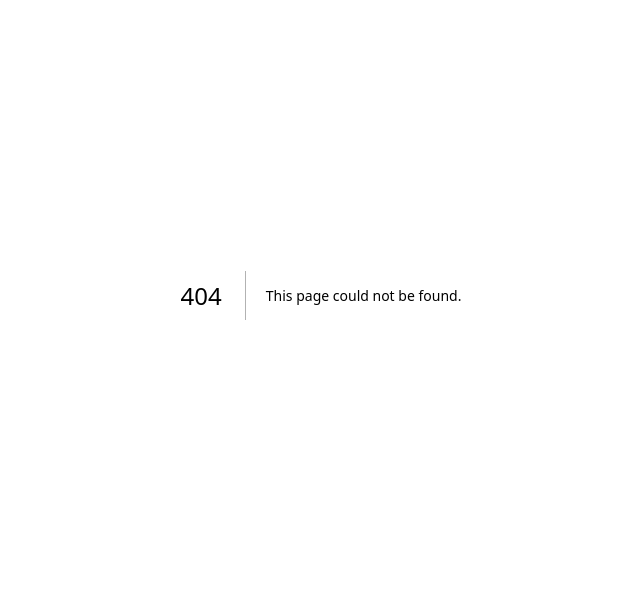
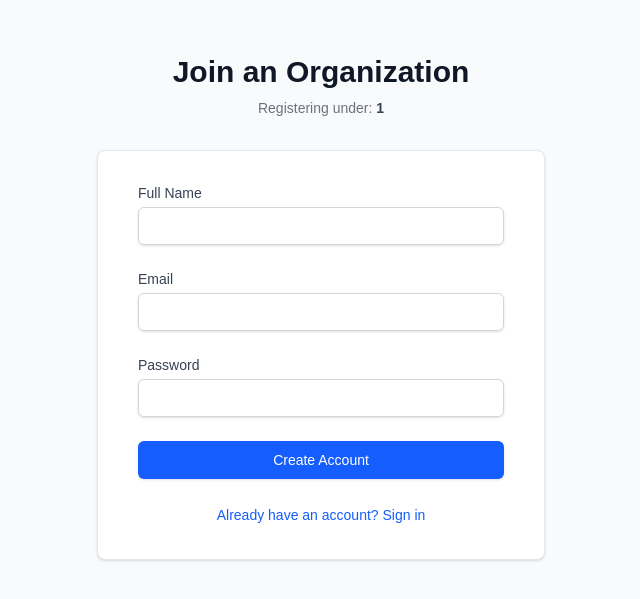
Before and after one commit to Pranay44444/Smart-Complaint-system, a Next.js app in the folder frontend/: page /join/1 in a window 1280 px wide. Before the commit this address had no page. Shown: the part 105-704 px from the top of the page, without its empty margins (319-959 px from the left). Built offline with nearby package versions, Linux system fonts and the light colour scheme; no server answers; sample sign-in values are in the browser's storage.

Commit message:
organization join flow

```diff
--- /dev/null
+++ b/frontend/src/app/join/[slug]/page.tsx
@@ -0,0 +1,144 @@
+'use client';
+
+import { useState } from 'react';
+import { useParams } from 'next/navigation';
+import { useForm } from 'react-hook-form';
+import { zodResolver } from '@hookform/resolvers/zod';
+import * as z from 'zod';
+import Link from 'next/link';
+import api from '../../../lib/axios';
+import { AxiosError } from 'axios';
+import { useAuth } from '../../../context/AuthContext';
+
+function decodeJwtPayload(token: string) {
+  const base64url = token.split('.')[1];
+  const base64 = base64url.replace(/-/g, '+').replace(/_/g, '/');
+  const padded = base64.padEnd(base64.length + (4 - (base64.length % 4)) % 4, '=');
+  return JSON.parse(atob(padded));
+}
+
+const schema = z.object({
+  name: z.string().min(2, 'Name is required'),
+  email: z.string().email('Invalid email address'),
+  password: z.string().min(6, 'Password must be at least 6 characters'),
+});
+
+type FormValues = z.infer<typeof schema>;
+
+export default function JoinOrgPage() {
+  const params = useParams();
+  const slug = params?.slug as string;
+  const { login } = useAuth();
+  const [serverError, setServerError] = useState('');
+
+  const {
+    register,
+    handleSubmit,
+    formState: { errors, isSubmitting },
+  } = useForm<FormValues>({
+    resolver: zodResolver(schema),
+  });
+
+  const onSubmit = async (data: FormValues) => {
+    try {
+      setServerError('');
+      const res = await api.post(`/auth/register/join/${slug}`, data);
+
+      if (res.data.success) {
+        const token = res.data.data.token;
+        const payload = decodeJwtPayload(token);
+        login(token, { sub: payload.sub, email: payload.email, role: payload.role });
+      }
+    } catch (err) {
+      if (err instanceof AxiosError) {
+        setServerError(err.response?.data?.message || 'Registration failed');
+      } else {
+        setServerError('Something went wrong');
+      }
+    }
+  };
+
+  return (
+    <div className="min-h-screen bg-gray-50 flex flex-col justify-center py-12 sm:px-6 lg:px-8">
+      <div className="sm:mx-auto sm:w-full sm:max-w-md text-center">
+        <h2 className="mt-6 text-3xl font-extrabold text-gray-900">
+          Join an Organization
+        </h2>
+        <p className="mt-2 text-sm text-gray-500">
+          Registering under:{' '}
+          <span className="font-semibold text-gray-700">{slug}</span>
+        </p>
+      </div>
+
+      <div className="mt-8 sm:mx-auto sm:w-full sm:max-w-md">
+        <div className="bg-white py-8 px-4 shadow sm:rounded-lg sm:px-10 border border-gray-200">
+          <form className="space-y-6" onSubmit={handleSubmit(onSubmit)}>
+            <div>
+              <label className="block text-sm font-medium text-gray-700">Full Name</label>
+              <div className="mt-1">
+                <input
+                  type="text"
+                  {...register('name')}
+                  className="appearance-none block w-full px-3 py-2 border border-gray-300 rounded-md shadow-sm placeholder-gray-400 focus:outline-none focus:ring-blue-500 focus:border-blue-500 sm:text-sm"
+                />
+                {errors.name && (
+                  <p className="mt-1 text-sm text-red-600">{errors.name.message}</p>
+                )}
+              </div>
+            </div>
+
+            <div>
+              <label className="block text-sm font-medium text-gray-700">Email</label>
+              <div className="mt-1">
+                <input
+                  type="email"
+                  {...register('email')}
+                  className="appearance-none block w-full px-3 py-2 border border-gray-300 rounded-md shadow-sm placeholder-gray-400 focus:outline-none focus:ring-blue-500 focus:border-blue-500 sm:text-sm"
+                />
+                {errors.email && (
+                  <p className="mt-1 text-sm text-red-600">{errors.email.message}</p>
+                )}
+              </div>
+            </div>
+
+            <div>
+              <label className="block text-sm font-medium text-gray-700">Password</label>
+              <div className="mt-1">
+                <input
+                  type="password"
+                  {...register('password')}
+                  className="appearance-none block w-full px-3 py-2 border border-gray-300 rounded-md shadow-sm placeholder-gray-400 focus:outline-none focus:ring-blue-500 focus:border-blue-500 sm:text-sm"
+                />
+                {errors.password && (
+                  <p className="mt-1 text-sm text-red-600">{errors.password.message}</p>
+                )}
+              </div>
+            </div>
+
+            {serverError && (
+              <div className="text-sm text-red-600 font-medium text-center bg-red-50 p-2 rounded">
+                {serverError}
+              </div>
+            )}
+
+            <div>
+              <button
+                type="submit"
+                disabled={isSubmitting}
+                className="w-full flex justify-center py-2 px-4 border border-transparent rounded-md shadow-sm text-sm font-medium text-white bg-blue-600 hover:bg-blue-700 focus:outline-none focus:ring-2 focus:ring-offset-2 focus:ring-blue-500 disabled:opacity-50"
+              >
+                {isSubmitting ? 'Registering...' : 'Create Account'}
+              </button>
+            </div>
+          </form>
+
+          <div className="mt-6 text-center">
+            <Link href={`/login?join=${slug}`} className="text-sm font-medium text-blue-600 hover:text-blue-500">
+              Already have an account? Sign in
+            </Link>
+          </div>
+        </div>
+      </div>
+    </div>
+  );
+}
--- a/frontend/src/app/register/org/page.tsx
+++ b/frontend/src/app/register/org/page.tsx
@@ -133,6 +133,12 @@ export default function RegisterOrgPage() {
               Already have an account? Sign in
             </Link>
           </div>
+
+          <div className="mt-4 text-center">
+            <p className="text-sm text-gray-500">
+              Are you a customer? Ask your organization for their join link.
+            </p>
+          </div>
         </div>
       </div>
     </div>
```
Also changed, not shown: 1 other file (tests, documents, lock files or other folders).
